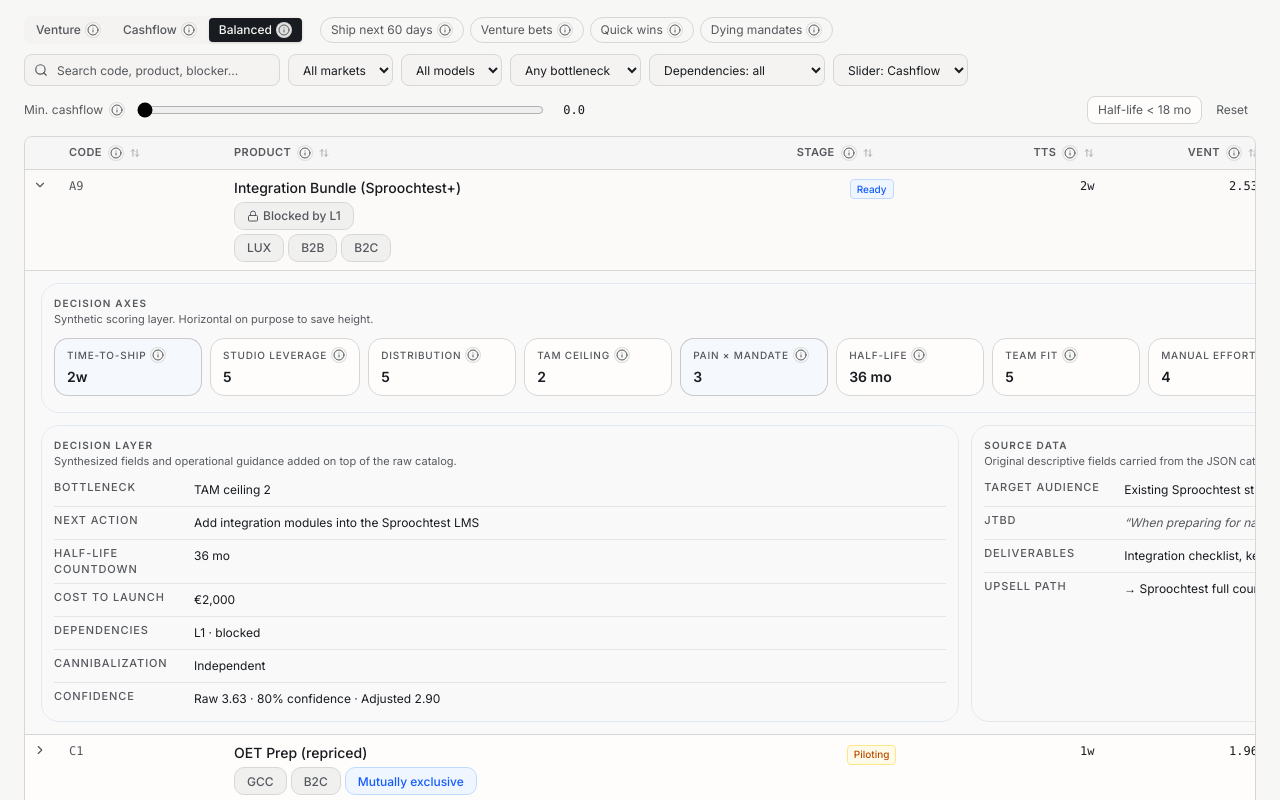
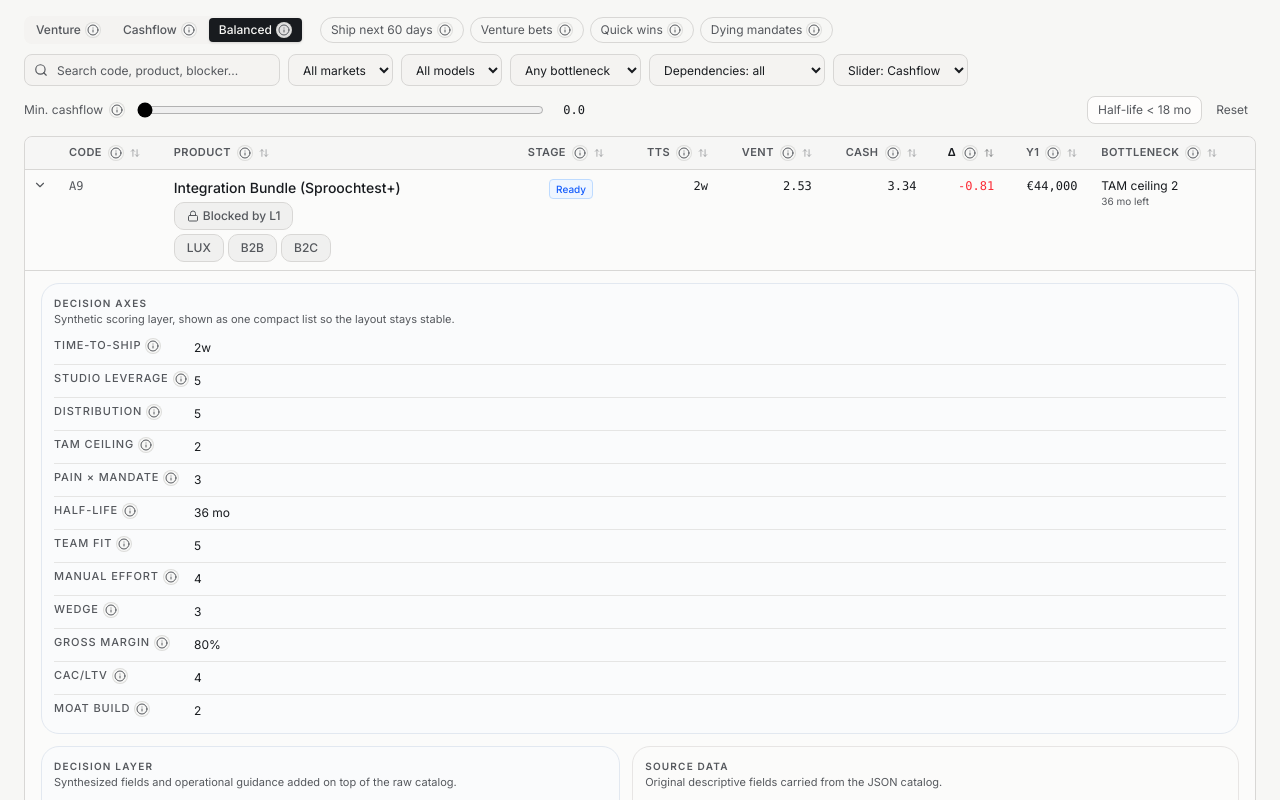
Before and after one commit to Gray576/educateme-map-atlas, a Next.js app: page / in a window 1280 px wide. Both pictures are taken after a click on the element 640 px from the left and 220 px from the top of the page. Shown: the top 800 px of the page. Built offline with nearby package versions, Linux system fonts and the light colour scheme.

Commit message:
Flatten decision axes details

```diff
--- a/src/components/ProductDetail.tsx
+++ b/src/components/ProductDetail.tsx
@@ -14,55 +14,65 @@
   preset: Preset;
 }
 
-const PRIMARY_AXES: (keyof EnrichedProduct["axes"])[] = [
-  "timeToShip",
-  "studioLeverage",
-  "distribution",
-  "tamCeiling",
-  "painMandate",
-  "halfLife",
+const AXIS_DETAILS: Array<{
+  key: keyof EnrichedProduct["axes"];
+  description: string;
+  suffix?: string;
+}> = [
+  {
+    key: "timeToShip",
+    description:
+      "Weeks to first paying customer. This is the sortable replacement for the old readiness badge.",
+    suffix: "w",
+  },
+  {
+    key: "studioLeverage",
+    description:
+      "How much this product reuses existing studio assets, curriculum, audience, or delivery machinery.",
+  },
+  {
+    key: "distribution",
+    description: "Whether there is already a reliable channel to reach the buyer.",
+  },
+  {
+    key: "tamCeiling",
+    description: "Annual revenue ceiling if this SKU works.",
+  },
+  {
+    key: "painMandate",
+    description: "How hard the buyer is pushed by pain, regulation, or market pressure.",
+  },
+  {
+    key: "halfLife",
+    description: "How many months remain before the mandate or tailwind collapses.",
+    suffix: " mo",
+  },
+  {
+    key: "teamFit",
+    description: "How well the current team can credibly build and deliver this.",
+  },
+  {
+    key: "manualEffort",
+    description: "Delivery scalability. Higher means less painful manual work.",
+  },
+  {
+    key: "wedge",
+    description: "Whether this SKU opens larger follow-on opportunities.",
+  },
+  {
+    key: "grossMargin",
+    description: "Gross margin percentage used to convert Y1 revenue into Y1 contribution.",
+    suffix: "%",
+  },
+  {
+    key: "cacLtv",
+    description: "Attractiveness of acquisition cost relative to lifetime value.",
+  },
+  {
+    key: "moatBuild",
+    description: "Ability of this SKU to build a moat rather than just win one sale.",
+  },
 ];
-
-const EXPAND_AXES: (keyof EnrichedProduct["axes"])[] = [
-  "teamFit",
-  "manualEffort",
-  "wedge",
-  "grossMargin",
-  "cacLtv",
-  "moatBuild",
-];
-
-function AxisCard({
-  label,
-  description,
-  value,
-  suffix = "",
-  accent = false,
-}: {
-  label: string;
-  description: string;
-  value: number;
-  suffix?: string;
-  accent?: boolean;
-}) {
-  return (
-    <div
-      className={cn(
-        "min-w-[148px] rounded-xl border border-border bg-card px-3 py-2",
-        accent && "border-primary/20 bg-blue-50/40"
-      )}
-    >
-      <p className="flex items-center gap-1 text-[10px] font-medium uppercase tracking-[0.08em] text-muted-foreground">
-        <span>{label}</span>
-        <InfoHint label={label} description={description} />
-      </p>
-      <p className="mt-1 text-sm font-semibold text-foreground">
-        {value}
-        {suffix}
-      </p>
-    </div>
-  );
-}
 
 function SectionShell({
   title,
@@ -99,13 +109,13 @@
 function PairList({
   items,
 }: {
-  items: Array<{ label: string; value: ReactNode }>;
+  items: Array<{ label: ReactNode; value: ReactNode }>;
 }) {
   return (
     <div className="grid gap-1.5">
-      {items.map((item) => (
+      {items.map((item, index) => (
         <div
-          key={item.label}
+          key={index}
           className="grid gap-1 border-b border-border/60 pb-1.5 last:border-b-0 last:pb-0 md:grid-cols-[136px_minmax(0,1fr)]"
         >
           <div className="text-[11px] font-medium uppercase tracking-[0.08em] text-muted-foreground">
@@ -126,56 +136,23 @@
       <div className="space-y-3">
         <SectionShell
           title="Decision axes"
-          subtitle="Synthetic scoring layer. Horizontal on purpose to save height."
+          subtitle="Synthetic scoring layer, shown as one compact list so the layout stays stable."
           tone="derived"
         >
-          <div className="-mx-1 overflow-x-auto pb-1">
-            <div className="flex min-w-max gap-2 px-1">
-              {PRIMARY_AXES.map((axis) => (
-                <AxisCard
-                  key={axis}
-                  label={getAxisLabel(axis)}
-                  description={
-                    axis === "timeToShip"
-                      ? "Weeks to first paying customer. This is the sortable replacement for the old readiness badge."
-                      : axis === "studioLeverage"
-                      ? "How much this product reuses existing studio assets, curriculum, audience, or delivery machinery."
-                      : axis === "distribution"
-                      ? "Whether there is already a reliable channel to reach the buyer."
-                      : axis === "tamCeiling"
-                      ? "Annual revenue ceiling if this SKU works."
-                      : axis === "painMandate"
-                      ? "How hard the buyer is pushed by pain, regulation, or market pressure."
-                      : "How many months remain before the mandate or tailwind collapses."
-                  }
-                  value={product.axes[axis]}
-                  suffix={axis === "timeToShip" ? "w" : axis === "halfLife" ? " mo" : ""}
-                  accent={axis === "timeToShip" || axis === "painMandate"}
-                />
-              ))}
-              {EXPAND_AXES.map((axis) => (
-                <AxisCard
-                  key={axis}
-                  label={getAxisLabel(axis)}
-                  description={
-                    axis === "teamFit"
-                      ? "How well the current team can credibly build and deliver this."
-                      : axis === "manualEffort"
-                      ? "Delivery scalability. Higher means less painful manual work."
-                      : axis === "wedge"
-                      ? "Whether this SKU opens larger follow-on opportunities."
-                      : axis === "grossMargin"
-                      ? "Gross margin percentage used to convert Y1 revenue into Y1 contribution."
-                      : axis === "cacLtv"
-                      ? "Attractiveness of acquisition cost relative to lifetime value."
-                      : "Ability of this SKU to build a moat rather than just win one sale."
-                  }
-                  value={product.axes[axis]}
-                  suffix={axis === "grossMargin" ? "%" : ""}
-                />
-              ))}
-            </div>
-          </div>
+          <PairList
+            items={AXIS_DETAILS.map((axis) => ({
+              label: (
+                <span className="inline-flex items-center gap-1">
+                  <span>{getAxisLabel(axis.key)}</span>
+                  <InfoHint
+                    label={getAxisLabel(axis.key)}
+                    description={axis.description}
+                  />
+                </span>
+              ) as unknown as string,
+              value: `${product.axes[axis.key]}${axis.suffix ?? ""}`,
+            }))}
+          />
         </SectionShell>
 
         <div className="grid gap-3 xl:grid-cols-[1.05fr_1.1fr]">
```
